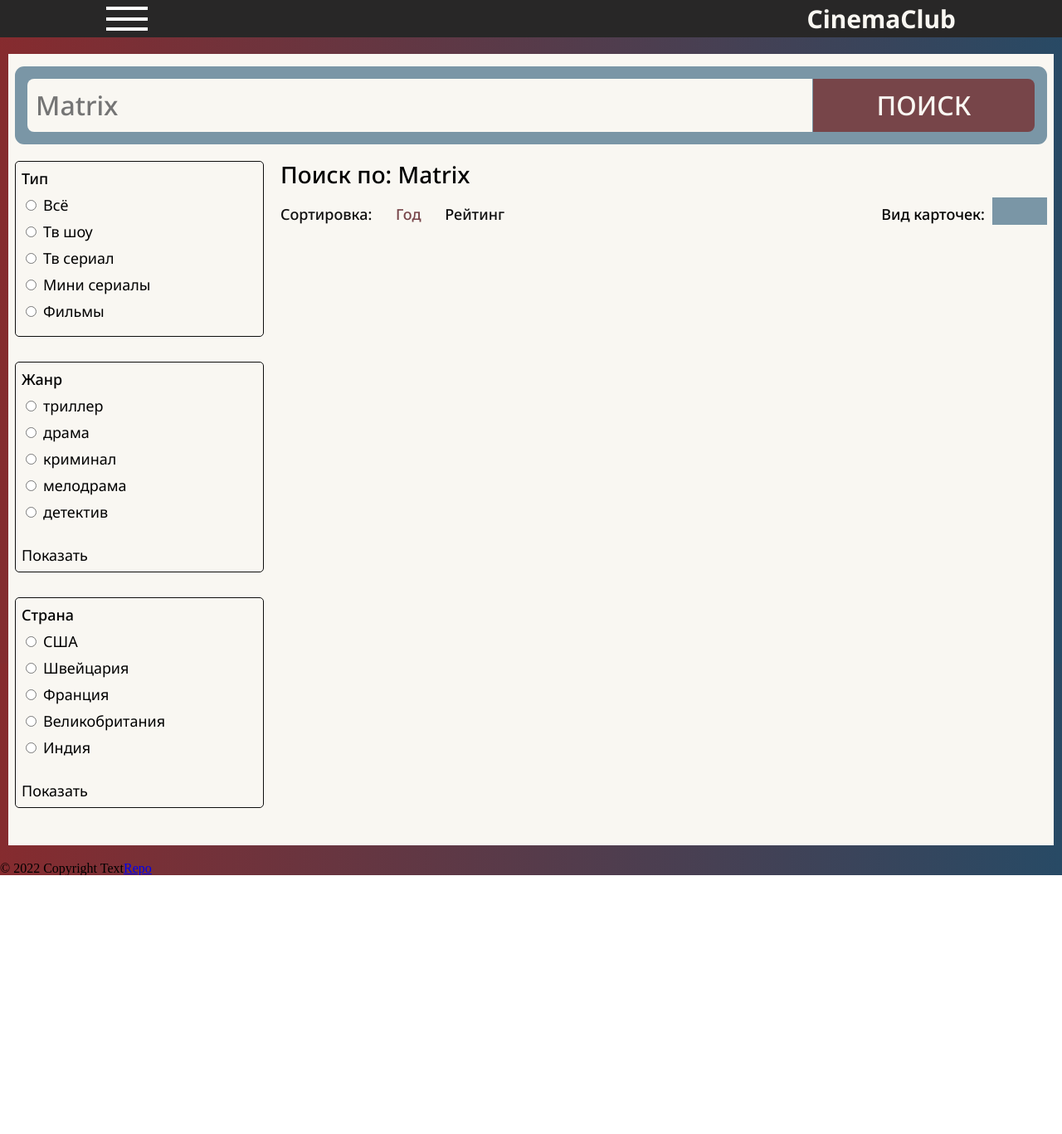
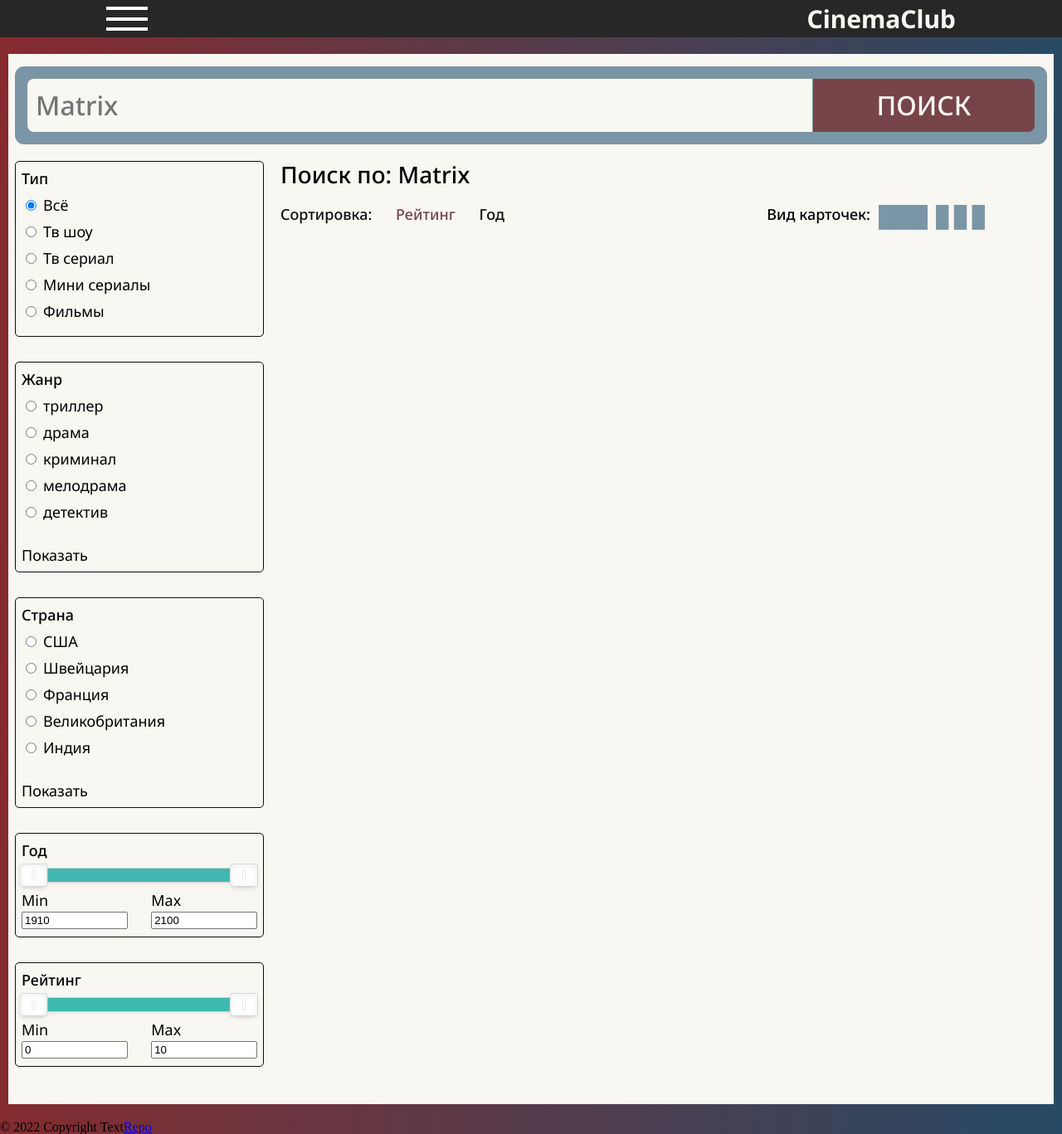
Before and after one commit to Alaront/CinemaClub, a React (Create React App) app: page /films in a window 1280 px wide. Shown: the whole page at 83% size. Before the commit the page ends 1055 px from the top, so only its background shows below. Built offline with nearby package versions, Linux system fonts and the light colour scheme.

Commit message:
nouislider, sort, view card

```diff
--- a/package.json
+++ b/package.json
@@ -8,6 +8,8 @@
     "@testing-library/user-event": "^13.5.0",
     "axios": "^0.27.2",
     "lodash.debounce": "^4.0.8",
+    "nouislider": "^15.6.1",
+    "nouislider-react": "^3.4.1",
     "react": "^18.2.0",
     "react-dom": "^18.2.0",
     "react-router-dom": "^6.3.0",
--- a/src/assets/filterSelect/filterSelect.sass
+++ b/src/assets/filterSelect/filterSelect.sass
@@ -1,6 +1,6 @@
 @import "../common/common.sass"
 
-.filter-select
+.filter-select, .filter-range
   padding: 9px 7px
   border-radius: 5px
   border: 1px solid $black_default
@@ -50,3 +50,23 @@
   font-weight: 300
   cursor: pointer
   margin-top: 20px
+
+#slider
+  width: 90%
+  margin: 0 auto 10px auto
+
+.filter-range__content-inputs
+  display: flex
+  justify-content: space-between
+
+  label
+    width: 45%
+    font-size: 18px
+    line-height: 22px
+    font-family: 'Noto Sans', sans-serif
+    font-style: normal
+    font-weight: 300
+
+  input
+    box-sizing: border-box
+    width: 100%
--- a/src/assets/searchResultSort/searchResultSort.sass
+++ b/src/assets/searchResultSort/searchResultSort.sass
@@ -35,30 +35,27 @@
   font-style: normal
   font-weight: 500
   padding-right: 45px
-  cursor: pointer
+  display: flex
 
   +min-w($desktop)
     padding-right: 75px
 
-  &:after
-    content: ''
-    position: absolute
-    right: 0
-    top: 0
-    width: 37px
-    height: 18px
+  span
+    width: 59px
+    height: 30px
+    cursor: pointer
+    display: block
+    margin-left: 10px
+    box-sizing: border-box
 
-    +min-w($desktop)
-      width: 66px
-      height: 33px
-      top: -9px
+    &:hover
+      outline: 1px solid $red_default
+      box-sizing: border-box
 
-  &.min-card
-    &:after
+    &.search-result-sort__view-min
       background: url("./card-view-min.svg") 0 0 no-repeat
-      background-size: cover
+      background-size: contain
 
-  &.max-card
-    &:after
+    &.search-result-sort__view-max
       background: url("./card-view-max.svg") 0 0 no-repeat
-      background-size: cover
+      background-size: contain
--- /dev/null
+++ b/src/components/searchPage/FilterRange.jsx
@@ -0,0 +1,91 @@
+import React, {useEffect, useRef, useState} from 'react';
+import noUiSlider from 'nouislider';
+import 'nouislider/dist/nouislider.css';
+
+const FilterRange = (props) => {
+    const {title = '', data = [], dataLimits = [], changeYearData = Function.prototype} = props
+
+    const sliderRef = useRef();
+
+    const [newData, setNewData] = useState(data)
+
+    useEffect(() => {
+        createRange();
+    }, [])
+
+    useEffect(() => {
+        setNewData(data);
+    }, [data])
+
+    const createRange = () => {
+        if(sliderRef.current.noUiSlider) return
+
+        noUiSlider.create(sliderRef.current, {
+            start: [data[0], data[1]],
+            connect: true,
+            range: {
+                'min': dataLimits[0],
+                'max': dataLimits[1]
+            },
+            format: {
+                from: function(value) {
+                    return parseInt(value);
+                },
+                to: function(value) {
+                    return parseInt(value);
+                }
+            },
+        });
+
+        sliderRef.current.noUiSlider.on('update', function (values, handle) {
+            changeYearData(values);
+        });
+    }
+
+    const changeInputData = (type, e) => {
+        console.log('changeInputData')
+
+        const newDataInput = Number(e.target.value.replace(/[^0-9\.]/g, ''));
+
+        if(type === 'min') {
+            setNewData([newDataInput, newData[1]])
+        } else if(type === 'max') {
+            setNewData([newData[0], newDataInput])
+        }
+    }
+
+    const changeRangeData = (type, e) => {
+        if(e.code !== "Enter") return
+
+        if(type === 'min') {
+            if(newData[0] < dataLimits[0]) setNewData([dataLimits[0], newData[1]])
+            if(newData[0] > dataLimits[1]) setNewData([dataLimits[1], newData[1]])
+
+            //changeYearData([newData[0], data[1]])
+            sliderRef.current.noUiSlider.set([newData[0], null])
+
+        } else if(type === 'max') {
+            if(newData[1] > dataLimits[1]) setNewData([newData[0], dataLimits[1]])
+            if(newData[1] < dataLimits[0]) setNewData([newData[0], dataLimits[0]])
+
+            //changeYearData([data[0], newData[1]])
+            sliderRef.current.noUiSlider.set([null, newData[1]])
+        }
+    }
+
+
+    return (
+        <div className="filter-range ">
+            <h6>{title}</h6>
+            <div className="filter-range__content">
+                <div id="slider" ref={sliderRef}></div>
+                <div className="filter-range__content-inputs">
+                    <label>Min <input type="text" value={newData[0]} onChange={e => changeInputData('min', e)} onKeyDown={e => changeRangeData('min', e)}/></label>
+                    <label>Max <input type="text" value={newData[1]} onChange={e => changeInputData('max', e)}  onKeyDown={e => changeRangeData('max', e)}/></label>
+                </div>
+            </div>
+        </div>
+    );
+};
+
+export default FilterRange;
--- a/src/components/searchPage/FilterSelect.jsx
+++ b/src/components/searchPage/FilterSelect.jsx
@@ -2,7 +2,7 @@ import React, {useState} from 'react';
 import '../../assets/filterSelect/filterSelect.sass'
 
 const FilterSelect = (props) => {
-    const {title = '', data = [], changeTypeFilm = Function.prototype, name = ''} = props;
+    const {title = '', initData = '', data = [], changeTypeFilm = Function.prototype, name = ''} = props;
 
     const [show, setShow] = useState(false);
 
@@ -18,7 +18,7 @@ const FilterSelect = (props) => {
 
             <div className="filter-select__form">
                 {
-                    data.map(item => <label key={item.value} className='filter-select__label'><input onChange={handleChange} type='radio' name={`filter${name}`} value={item.value}/>{item.name}</label>)
+                    data.map(item => <label key={item.value} className='filter-select__label'><input onChange={handleChange} checked={item.value === initData} type='radio' name={`filter${name}`} value={item.value}/>{item.name}</label>)
                 }
                 {
                     data.length > 5
--- a/src/components/searchPage/searchResultSort.jsx
+++ b/src/components/searchPage/searchResultSort.jsx
@@ -1,16 +1,20 @@
 import React from 'react';
 import '../../assets/searchResultSort/searchResultSort.sass'
 
-const SearchResultSort = () => {
+const SearchResultSort = (props) => {
+    const {typeSort, changeTypeView = Function.prototype, changeTypeSort = Function.prototype} = props;
+
     return (
         <div className="search-result-sort">
             <div className="search-result-sort__type">
                 <span>Сортировка:</span>
-                <span className="active">Год</span>
-                <span>Рейтинг</span>
+                <span className={typeSort === 'RATING' ? 'active' : ''} onClick={() => changeTypeSort('RATING')}>Рейтинг</span>
+                <span className={typeSort === 'YEAR' ? 'active' : ''} onClick={() => changeTypeSort('YEAR')}>Год</span>
             </div>
             <div className="search-result-sort__view max-card">
                 Вид карточек:
+                <span className="search-result-sort__view-max" onClick={() => changeTypeView('max')}></span>
+                <span className="search-result-sort__view-min" onClick={() => changeTypeView('min')}></span>
             </div>
         </div>
     );
--- a/src/pages/SearchPage.jsx
+++ b/src/pages/SearchPage.jsx
@@ -3,18 +3,56 @@ import FormSearchMain from "../components/searchPage/FormSearchMain";
 import '../assets/searchPage/searchPage.sass'
 import SearchResultSort from "../components/searchPage/searchResultSort";
 import FilterSelect from "../components/searchPage/FilterSelect";
-import {filterCountriesData, filterGenresData, filterTypeData} from "../scripts/filterData";
+import {
+    filterCountriesData,
+    filterGenresData,
+    filterRatingDataLimits,
+    filterTypeData,
+    filterYearDataLimits
+} from "../scripts/filterData";
+import FilterRange from "../components/searchPage/FilterRange";
 
 const SearchPage = () => {
     const [searchName, setSearchName] = useState('Matrix');
     const [typeFilm, setTypeFilm] = useState('ALL');
+    const [genresFilm, setGenresFilm] = useState(null);
+    const [countriesFilm, setCountriesFilm] = useState(null);
+    const [yearData, setYearData] = useState([1910, 2100]);
+    const [ratingData, setRatingData] = useState([0, 10]);
+    const [typeSort, setTypeSort] = useState('RATING');
+    const [typeView, setTypeView] = useState('min');
 
     const filterType = filterTypeData;
     const filterGenres = filterGenresData;
     const filterCountries = filterCountriesData;
+    const yearDataLimits = filterYearDataLimits;
+    const ratingDataLimits = filterRatingDataLimits;
+
+    const changeTypeSort = data => {
+        setTypeSort(data)
+    }
+    const changeTypeView = data => {
+        setTypeView(data)
+    }
 
     const changeTypeFilm = data => {
         setTypeFilm(data);
+    }
+
+    const changeGenresFilm = data => {
+        setGenresFilm(data);
+    }
+
+    const changeCountriesFilm = data => {
+        setCountriesFilm(data);
+    }
+
+    const changeYearData = data => {
+        setYearData(data)
+    }
+
+    const changeRatingDataData = data => {
+        setRatingData(data)
     }
 
     return (
@@ -23,13 +61,15 @@ const SearchPage = () => {
 
             <div className="search-page__content">
                 <div className="search-page__filter">
-                    <FilterSelect title={'Тип'} data={filterType} name={'_type'} changeTypeFilm={changeTypeFilm}/>
-                    <FilterSelect title={'Жанр'} data={filterGenres} name={'_genres'} changeTypeFilm={changeTypeFilm}/>
-                    <FilterSelect title={'Страна'} data={filterCountries} name={'_countries'} changeTypeFilm={changeTypeFilm}/>
+                    <FilterSelect title={'Тип'} data={filterType} initData={typeFilm} name={'_type'} changeTypeFilm={changeTypeFilm}/>
+                    <FilterSelect title={'Жанр'} data={filterGenres} initData={genresFilm} name={'_genres'} changeTypeFilm={changeGenresFilm}/>
+                    <FilterSelect title={'Страна'} data={filterCountries} initData={countriesFilm} name={'_countries'} changeTypeFilm={changeCountriesFilm}/>
+                    <FilterRange title={'Год'} data={yearData} dataLimits={yearDataLimits} changeYearData={changeYearData}/>
+                    <FilterRange title={'Рейтинг'} data={ratingData} dataLimits={ratingDataLimits} changeYearData={changeRatingDataData}/>
                 </div>
                 <div className="search-page__result">
                     <h2 className="search-page__title">Поиск по:  {searchName}</h2>
-                    <SearchResultSort />
+                    <SearchResultSort typeSort={typeSort} changeTypeSort={changeTypeSort} changeTypeView={changeTypeView}/>
                     <div className="search-page__result-carts">
 
                     </div>
--- a/src/scripts/filterData/index.js
+++ b/src/scripts/filterData/index.js
@@ -610,3 +610,7 @@ export const filterCountriesData = [
         name: 'Палестина',
     },
 ];
+
+export const filterYearDataLimits = [1910, 2100];
+
+export const filterRatingDataLimits = [0, 10];
```
Also changed, not shown: 1 other file (tests, documents, lock files or other folders).
